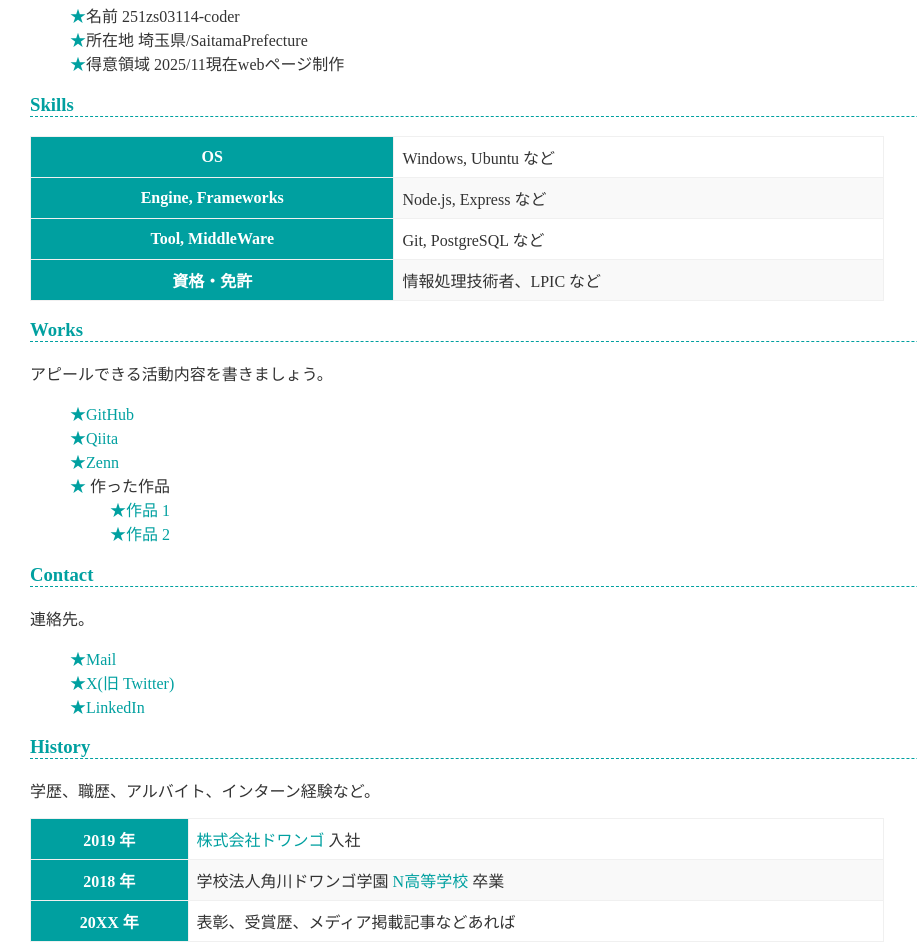
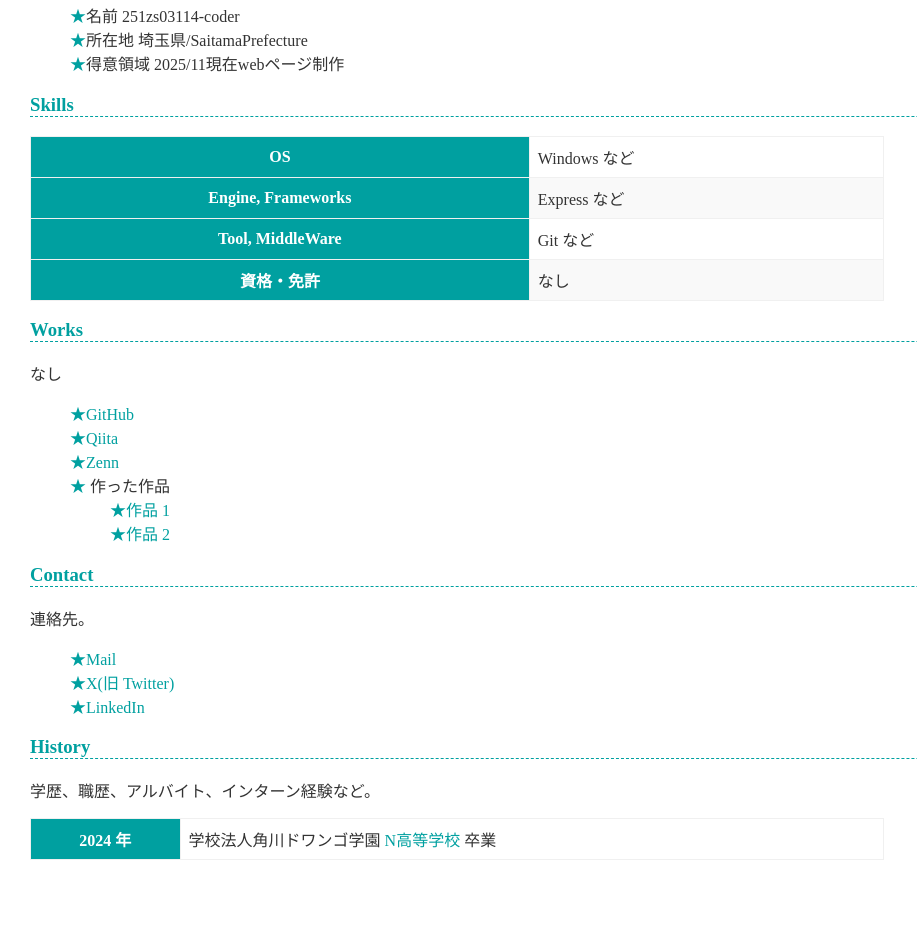
Before and after one commit to 251zs03114-coder/251zs03114-coder.github.io, a plain HTML site: page index.html in a window 1280 px wide. Shown: the part 267-1209 px from the top of the page, without its empty margins (0-917 px from the left). After the commit the page ends 1127 px from the top, so only its background shows below. Drawn offline with Linux system fonts and the light colour scheme.

Commit message:
情報の削除

```diff
--- a/index.html
+++ b/index.html
@@ -26,24 +26,24 @@
     <table>
       <tr>
         <th>OS</th>
-        <td>Windows, Ubuntu など</td>
+        <td>Windows など</td>
       </tr>
       <tr>
         <th>Engine, Frameworks</th>
-        <td>Node.js, Express など</td>
+        <td>Express など</td>
       </tr>
       <tr>
         <th>Tool, MiddleWare</th>
-        <td>Git, PostgreSQL など</td>
+        <td>Git など</td>
       </tr>
       <tr>
         <th>資格・免許</th>
-        <td>情報処理技術者、LPIC など</td>
+        <td>なし</td>
       </tr>
     </table>
 
     <h3>Works</h3>
-    <p>アピールできる活動内容を書きましょう。</p>
+    <p>なし</p>
     <ul>
       <li><a href="https://github.com/">GitHub</a></li>
       <li><a href="https://qiita.com/">Qiita</a></li>
@@ -69,16 +69,8 @@
     <p>学歴、職歴、アルバイト、インターン経験など。</p>
     <table>
       <tr>
-        <th>2019 年</th>
-        <td><a href="https://dwango.co.jp/">株式会社ドワンゴ</a> 入社</td>
-      </tr>
-      <tr>
-        <th>2018 年</th>
+        <th>2024 年</th>
         <td>学校法人角川ドワンゴ学園 <a href="https://nnn.ed.jp/">N高等学校</a> 卒業</td>
-      </tr>
-      <tr>
-        <th>20XX 年</th>
-        <td>表彰、受賞歴、メディア掲載記事などあれば</td>
       </tr>
     </table>
   </body>
```
